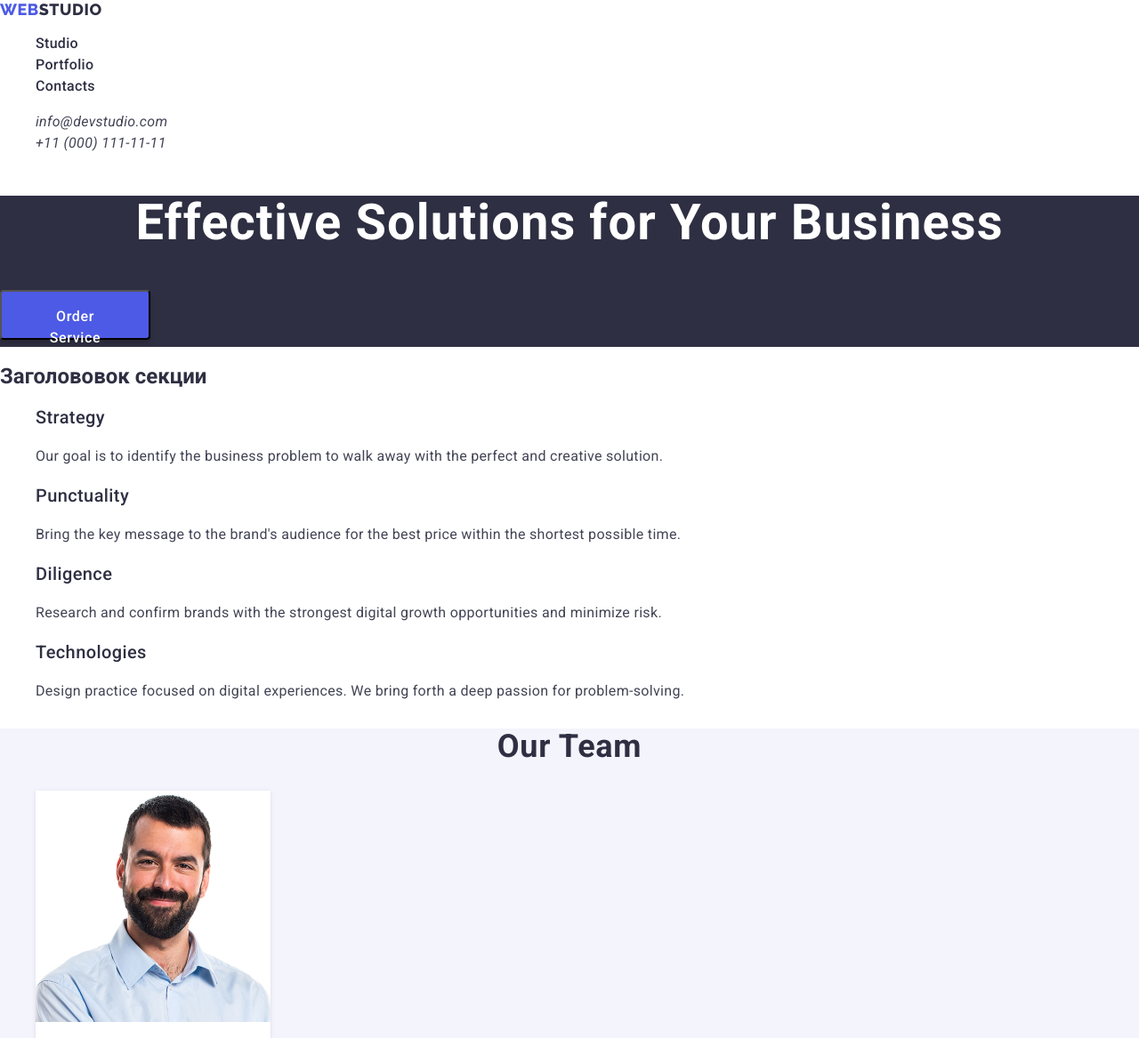
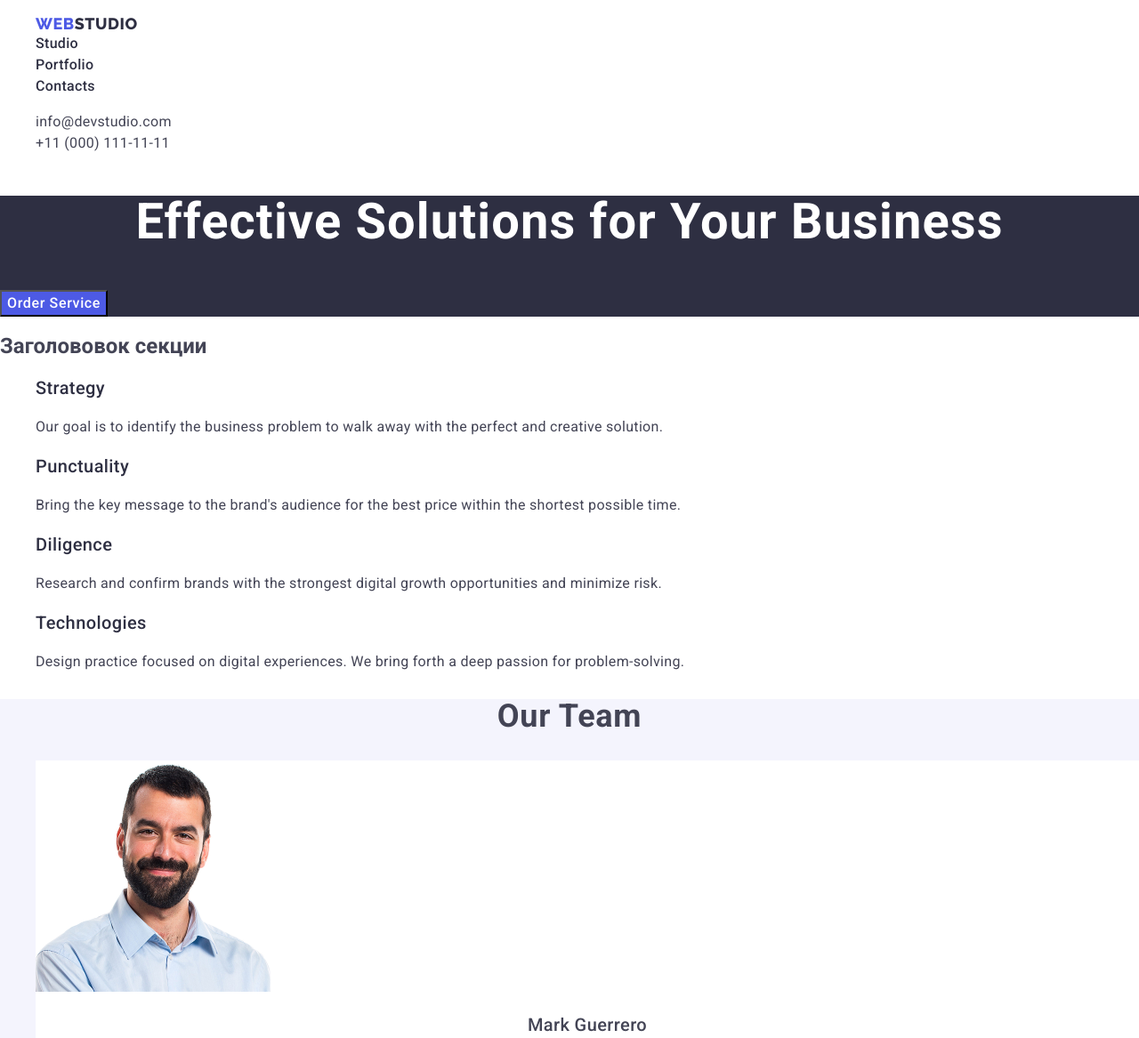
Before and after one commit to Yevhenii-Pavlushchenko/goit-markup-hw-02, a plain HTML site: page index.html in a window 1280 px wide. Shown: the top 1167 px of the page at 89% size. Drawn offline with nearby package versions, Linux system fonts and the light colour scheme.

Commit message:
Зробив правки після першої проби сдачі
Всього тестів :210
Пройшов : 187
Не пройшов : 23(16 з яких наслідувались)

```diff
--- a/css/styles.css
+++ b/css/styles.css
@@ -1,8 +1,8 @@
 /* Скидання по тегам*/
 body{
-    font-family: Roboto, Raleway,sans-serif;
-    background-color: FFFFFF;
-    color: #2E2F42;
+    font-family: "Roboto", Raleway,sans-serif;
+    background-color: #FFFFFF;
+    color: #434455;
 
 }
 
@@ -16,10 +16,11 @@ a{
 
 /* Секція Навігації*/
 .logo{
-    font-family: raleway;
+    font-family: "Raleway",
+        sans-serif;
     font-weight: 700;
     font-size: 18px;
-    line-height: 1.16667;
+    line-height: 1.17;
     letter-spacing: 0.03em;
     text-transform: uppercase;
     color: #4D5AE5;
@@ -27,6 +28,8 @@ a{
 .logo-header{
 color: #2E2F42;
 }
+
+
 .nav-list-item{
 font-weight: 500;
     font-size: 16px;
@@ -36,7 +39,12 @@ font-weight: 500;
 }
 .nav-list-item:hover,
     :focus{
-    color:#4D5AE5;
+    color:#404BBF;
+}
+
+
+.adress-header{
+    font-style: normal;
 }
 .contacts-item{
     font-weight: 400;
@@ -56,26 +64,23 @@ font-weight: 500;
 .hero-title {
     font-weight: 700;
     font-size: 56px;
-    line-height: 1.07143;
+    line-height: 1.07;
     letter-spacing: 0.02em;
     text-align: center;
     color: #FFFFFF;
 }
 .hero-btn{
     cursor: pointer;
-
-    border-radius: 4px;
-    padding: 16px 32px;
-    width: 169px;
-    height: 56px;
-    box-shadow: 0 4px 4px 0 rgba(0, 0, 0, 0.15);
     background: #4D5AE5;
-
+    font-family: "Roboto",  sans-serif;
     font-weight: 500;
     font-size: 16px;
     line-height: 1.5;
     letter-spacing: 0.04em;
     color: #FFFFFF;
+}
+.hero-btn:hover, :focus{
+    background-color: #404BBF;
 }
 
 /* Секція Проекти*/
@@ -102,18 +107,14 @@ font-weight: 500;
 .section-title{
     font-weight: 700;
     font-size: 36px;
-    line-height: 1.11111;
+    line-height: 1.11;
     letter-spacing: 0.02em;
     text-align: center;
+    text-transform: capitalize;
 
 }
 
 .team-card{
-    border-radius: 0 0 4px 4px;
-        padding: 0px 0px 32px;
-        width: 264px;
-        height: 380px;
-        box-shadow: 0 2px 1px 0 rgba(46, 47, 66, 0.08), 0 1px 1px 0 rgba(46, 47, 66, 0.16), 0 1px 6px 0 rgba(46, 47, 66, 0.08);
         background: #FFFFFF;
 }
 .team-card-title{
@@ -136,7 +137,6 @@ font-weight: 500;
 
 /*Секція портфоліо*/
 .portfolio-card{
-    border-bottom: 1px solid #E7E9FC;
     border-left: 1px solid #E7E9FC;
     border-right: 1px solid #E7E9FC;
 
@@ -163,9 +163,10 @@ font-weight: 500;
     background-color: #2E2F42;
 }
 .logo-footer{
-font-weight: 700;
+    font-family: "Raleway", sans-serif;
+    font-weight: 700;
     font-size: 18px;
-    line-height: 1.16667;
+    line-height: 1.17;
     letter-spacing: 0.03em;
     color: #F4F4FD;
 }
--- a/index.html
+++ b/index.html
@@ -22,10 +22,15 @@
   <body>
     <header>
       <nav class="nav">
-        <a class="logo" href="./index.html"
+        <!-- <a class="logo" href="./index.html"
           >Web<span class="logo-header">Studio</span></a
-        >
+        >  перемістив до першого пункту списку-->
         <ul class="nav-list">
+          <li>
+            <a class="logo" href="./index.html"
+              >Web<span class="logo-header">Studio</span></a
+            >
+          </li>
           <li>
             <a class="nav-list-item" href="">Studio</a>
           </li>
@@ -37,7 +42,7 @@
           </li>
         </ul>
       </nav>
-      <address>
+      <address class="adress-header">
         <ul class="contacts">
           <li>
             <a class="contacts-item" href="mailto:info@devstudio.com"
```
